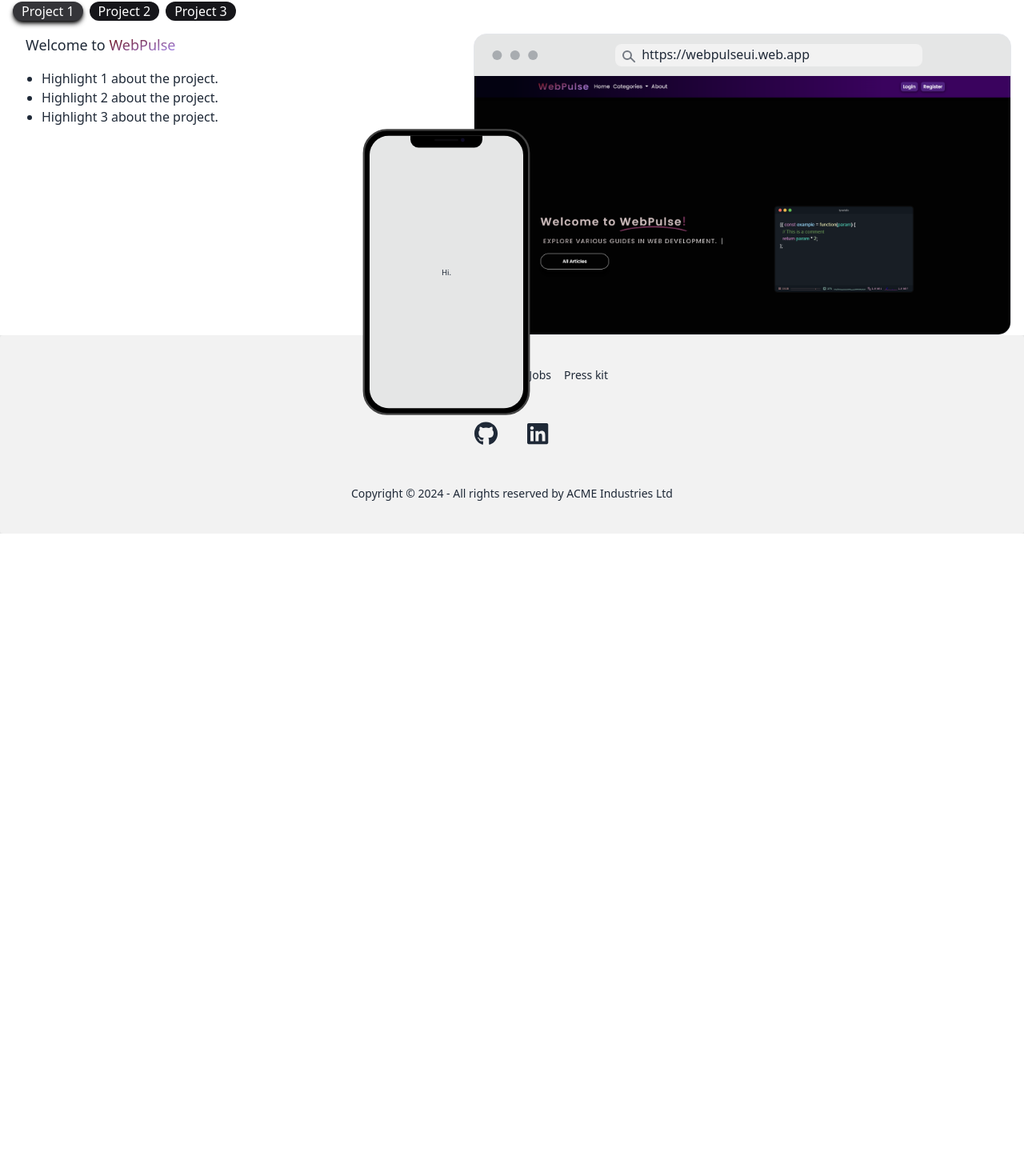
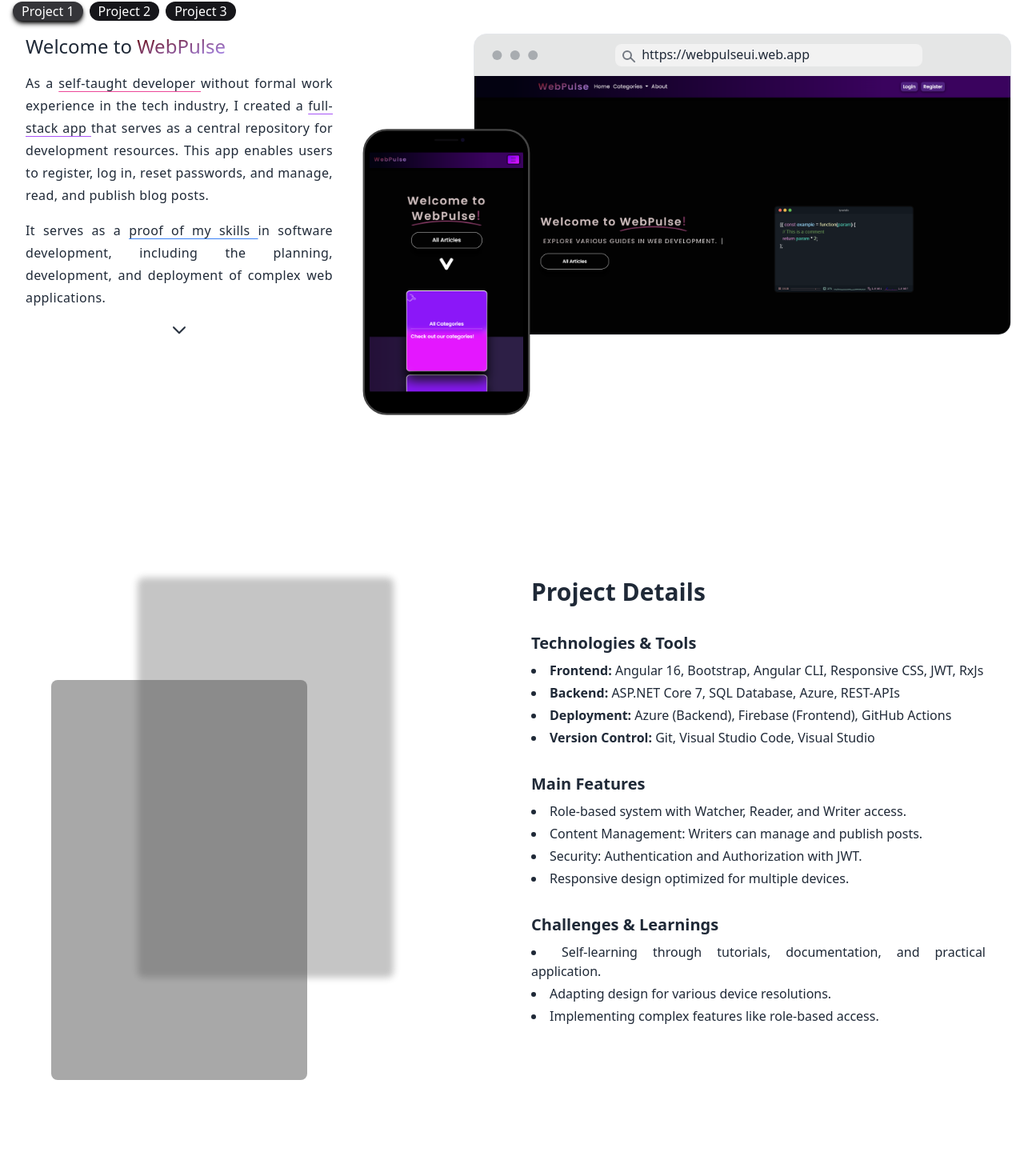
Before and after one commit to walid385/portfolio, an Angular app: page /project-webpulse in a window 1280 px wide. Shown: the part 148-1618 px from the top of the page at 80% size. Before the commit the page ends 815 px from the top, so only its background shows below. Built offline with nearby package versions, Linux system fonts and the light colour scheme.

Commit message:
Project1

```diff
--- a/src/app/Pages/wbpulse/wbpulse.component.html
+++ b/src/app/Pages/wbpulse/wbpulse.component.html
@@ -1,7 +1,7 @@
 <div class="container">
   <div class="flex flex-col lg:flex-row relative">
     <div class="flex flex-col">
-      <h2 class="text-2xl font-bold mt-3">Projects</h2>
+      <h1 class="text-2xl font-bold mt-3">Projects</h1>
       <p class="mb-4">Here are some of the projects I have worked on.</p>
       <div class="flex gap-2 ">
         <!-- Project 1 -->
@@ -44,29 +44,59 @@
     <div class="flex flex-col lg:flex-row items-start relative">
       <!-- Left Text Section -->
       <div class="flex flex-col lg:w-1/3 p-4">
-        <p class="mb-4 text-lg font-medium">
+        <p class="mb-4 text-2xl font-medium ">
           Welcome to
           <a
           href="https://webpulseui.web.app/"
           target="_blank"
           rel="noopener noreferrer"
-            class="bg-clip-text text-transparent relative "
+          class="group relative inline-block"
           style="
             background: linear-gradient(to bottom right, #630101, #ac93ff);
-              background-clip: text;
             -webkit-background-clip: text;
             -webkit-text-fill-color: transparent;
-            ">
+          "
+        >
           WebPulse
+          <span
+            class="absolute left-0 bottom-0 h-[2px] w-full scale-x-0 bg-[#630101] transition-transform origin-left group-hover:scale-x-100"
+          ></span>
         </a>
+
         </p>
 
 
-        <ul class="list-disc pl-5">
-          <li>Highlight 1 about the project.</li>
-          <li>Highlight 2 about the project.</li>
-          <li>Highlight 3 about the project.</li>
-        </ul>
+        <div class="text-base leading-7 text-justify tracking-wide">
+          <p class="mb-4">
+            As a
+            <span
+              class="underline decoration-pink-500 dark:decoration-blue-400 underline-offset-4 hover:decoration-purple-500 dark:hover:decoration-teal-400 transition-colors duration-300">
+              self-taught developer
+            </span>
+            without formal work experience in the tech industry, I created a
+            <span
+              class="underline decoration-purple-500 dark:decoration-teal-400 underline-offset-4 hover:decoration-pink-500 dark:hover:decoration-yellow-400 transition-colors duration-300">
+              full-stack app
+            </span>
+            that serves as a central repository for development resources. This app enables users to register, log in, reset passwords, and manage, read, and publish blog posts.
+          </p>
+          <p class="">
+            It serves as a
+            <span
+              class="underline decoration-blue-500 dark:decoration-yellow-400 underline-offset-4 hover:decoration-teal-500 dark:hover:decoration-pink-500 transition-colors duration-300">
+              proof of my skills
+            </span>
+            in software development, including the planning, development, and deployment of complex web applications.
+          </p>
+        </div>
+        <div class="flex justify-center items-center h-16">
+          <svg class="animate-bounce w-6 h-6 " xmlns="http://www.w3.org/2000/svg" fill="none" viewBox="0 0 24 24" stroke="currentColor" stroke-width="2">
+            <path stroke-linecap="round" stroke-linejoin="round" d="M19 9l-7 7-7-7" />
+          </svg>
+        </div>
+
+
+
       </div>
 
       <!-- Right Mockups Section -->
@@ -82,16 +112,74 @@
         </div>
 
         <!-- Phone Mockup -->
-        <div class="mockup-phone absolute lg:left-[-7rem] xl:left-[-3rem] 2xl:left-5 lg:top-[-2rem] xl:top-[1rem] 2xl:top-[3rem] scale-[0.7] 2xl:scale-[.7] xl:scale-[.6] lg:scale-[.5] z-20">
+        <div class="mockup-phone absolute lg:left-[-5rem] xl:left-[-3rem] 2xl:left-5 lg:top-[-2rem] xl:top-[1rem] 2xl:top-[3rem] scale-[0.7] 2xl:scale-[.7] xl:scale-[.6] lg:scale-[.5] z-20">
           <div class="camera"></div>
           <div class="display">
-            <div class="artboard artboard-demo phone-1 flex items-center justify-center text-center">
-              Hi.
+            <div class="artboard artboard-demo phone-1 flex items-center justify-center text-center bg-black">
+              <img src="/Bild1.png" alt="Project 1" class="w-full h-auto">
             </div>
           </div>
         </div>
       </div>
     </div>
+
+    <div class="h-48"></div> <!-- Adds whitespace -->
+
+<!-- Container to center and limit width -->
+<div class="max-w-screen-xl mx-auto px-4 sm:px-6 lg:px-8 mt-16">
+
+  <!-- Flex layout on large screens -->
+  <div class="flex flex-col lg:flex-row items-start ">
+    <!-- Left: Shape Section -->
+    <div class="relative lg:w-1/2 flex justify-center items-start">
+      <!-- Base shape -->
+      <div class="w-80 h-[31.25rem] bg-neutral-700 rounded-lg opacity-30 blur-sm"></div>
+      <!-- Slightly offset shape (less offset for cleaner look) -->
+      <div class="absolute top-32 left-4 w-80 h-[31.25rem] bg-neutral-600 rounded-lg opacity-50 "></div>
+    </div>
+
+    <!-- Right: Project Details (with margin to separate from shapes) -->
+    <div class="lg:w-1/2 lg:ml-12 mt-8 lg:mt-0 space-y-8">
+      <!-- Section Title -->
+      <h3 class="text-3xl font-bold">Project Details</h3>
+
+      <!-- Technologien und Tools -->
+      <div>
+        <h4 class="text-xl font-semibold  mb-2">Technologies &amp; Tools</h4>
+        <ul class="list-disc list-inside space-y-1   text-justify">
+          <li><strong>Frontend:</strong> Angular 16, Bootstrap, Angular CLI, Responsive CSS, JWT, RxJs</li>
+          <li><strong>Backend:</strong> ASP.NET Core 7, SQL Database, Azure, REST-APIs</li>
+          <li><strong>Deployment:</strong> Azure (Backend), Firebase (Frontend), GitHub Actions</li>
+          <li><strong>Version Control:</strong> Git, Visual Studio Code, Visual Studio</li>
+        </ul>
+      </div>
+
+      <!-- Hauptfunktionen -->
+      <div>
+        <h4 class="text-xl font-semibold   mb-2">Main Features</h4>
+        <ul class="list-disc list-inside space-y-1   text-justify">
+          <li>Role-based system with Watcher, Reader, and Writer access.</li>
+          <li>Content Management: Writers can manage and publish posts.</li>
+          <li>Security: Authentication and Authorization with JWT.</li>
+          <li>Responsive design optimized for multiple devices.</li>
+        </ul>
+      </div>
+
+      <!-- Herausforderungen und Lernergebnisse -->
+      <div>
+        <h4 class="text-xl font-semibold   mb-2">Challenges &amp; Learnings</h4>
+        <ul class="list-disc list-inside space-y-1   text-justify">
+          <li>Self-learning through tutorials, documentation, and practical application.</li>
+          <li>Adapting design for various device resolutions.</li>
+          <li>Implementing complex features like role-based access.</li>
+        </ul>
+      </div>
+    </div>
+  </div>
+</div>
+
+
+    <div class="h-48"></div> <!-- Adds whitespace -->
   }
 
 </div>
```
Also changed, not shown: public/Bild1.png (added). Lines whose indentation alone changed are shown as unchanged.
